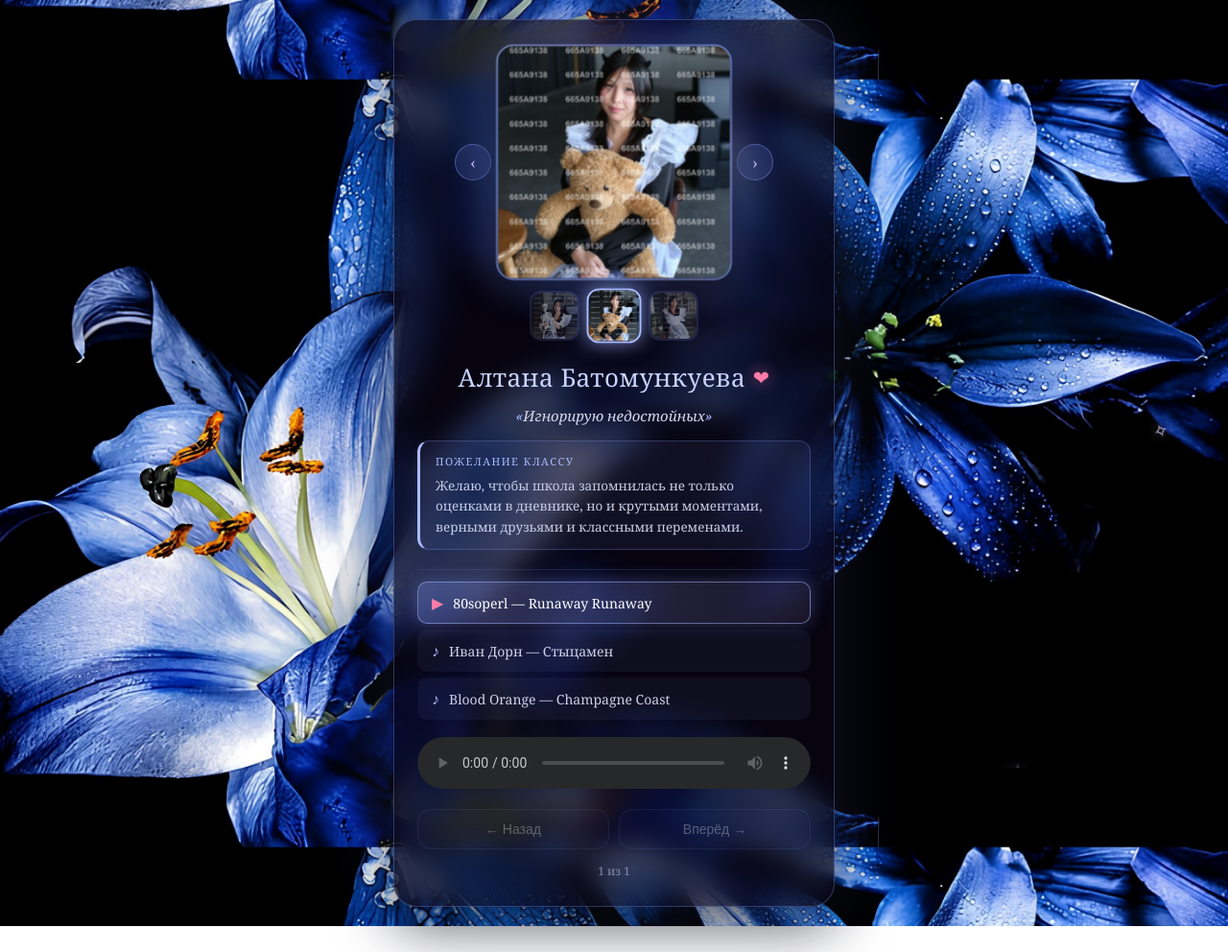
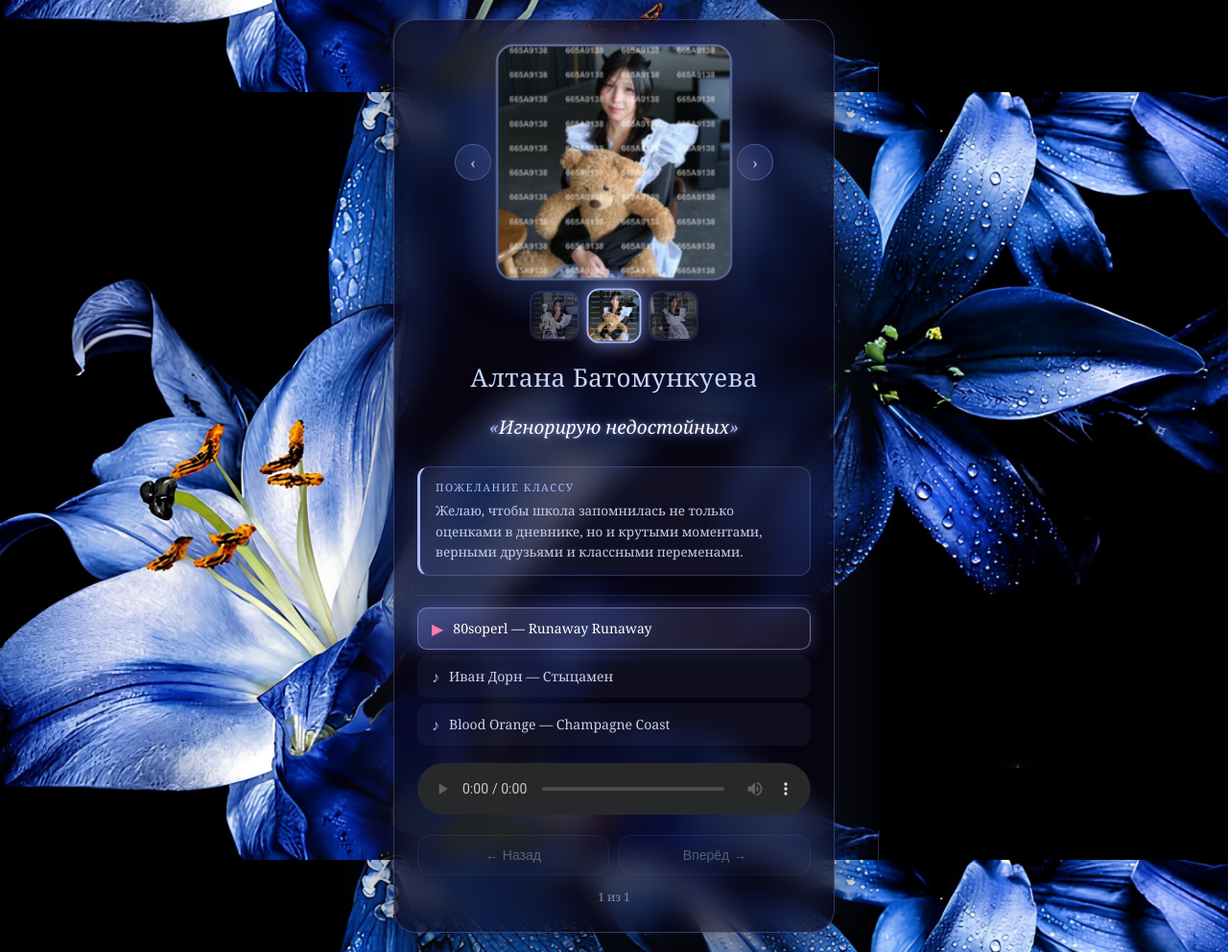
Before and after one commit to verycleann906-cmyk/nash_klass, a plain HTML site: page index.html in a window 1280 px wide. Shown: the whole page at 96% size. Before the commit the page ends 965 px from the top, so only its background shows below. Drawn offline with Linux system fonts and the light colour scheme.

Commit message:
Update index.html

```diff
--- a/index.html
+++ b/index.html
@@ -21,7 +21,6 @@
     position: relative;
   }
 
-  /* ============ ЛЕТЯЩИЕ ЧАСТИЦЫ ============ */
   .particles {
     position: fixed;
     inset: 0;
@@ -50,7 +49,6 @@
     }
   }
 
-  /* ============ КАРТОЧКА ============ */
   .card {
     background: rgba(10, 6, 24, 0.7);
     border: 1px solid rgba(140, 160, 255, 0.3);
@@ -65,7 +63,6 @@
     z-index: 1;
   }
 
-  /* ============ ФОТО ============ */
   .photo-row {
     display: flex;
     align-items: center;
@@ -152,37 +149,28 @@
     box-shadow: 0 0 18px rgba(160, 180, 255, 0.7);
   }
 
-  /* ============ ТЕКСТ ============ */
   .name {
-    font-size: 26px;
+    font-size: clamp(15px, 5.5vw, 26px);
     text-align: center;
-    margin-bottom: 10px;
+    margin-bottom: 12px;
     color: #c8d4ff;
     letter-spacing: 0.5px;
-    display: flex;
-    align-items: center;
-    justify-content: center;
-    gap: 8px;
-  }
-  .heart-icon {
-    color: #ff7ba8;
-    font-size: 20px;
-    animation: pulse 1.6s ease-in-out infinite;
-    filter: drop-shadow(0 0 8px rgba(255, 120, 170, 0.7));
-  }
-  @keyframes pulse {
-    0%, 100% { transform: scale(1); }
-    50%      { transform: scale(1.25); }
+    white-space: nowrap;
+    overflow: hidden;
+    text-overflow: ellipsis;
   }
 
   .quote {
     font-style: italic;
     text-align: center;
-    color: #d8d8ee;
-    font-size: 15px;
-    line-height: 1.6;
-    margin-bottom: 14px;
-    padding: 0 8px;
+    color: #ffffff;
+    font-size: 19px;
+    font-weight: 500;
+    line-height: 1.5;
+    margin-bottom: 18px;
+    padding: 8px 12px;
+    text-shadow: 0 0 12px rgba(160, 180, 255, 0.6),
+                 0 0 4px rgba(200, 180, 255, 0.4);
   }
   .quote::before { content: "«"; color: #a8bbff; }
   .quote::after  { content: "»"; color: #a8bbff; }
@@ -206,7 +194,6 @@
     margin-bottom: 6px;
   }
 
-  /* ============ ПЛЕЙЛИСТ ============ */
   .playlist {
     list-style: none;
     margin-bottom: 18px;
@@ -255,7 +242,6 @@
     filter: invert(0.88) hue-rotate(210deg) saturate(1.6);
   }
 
-  /* ============ НАВИГАЦИЯ ============ */
   .nav { display: flex; gap: 10px; }
   .nav button {
     flex: 1;
@@ -299,10 +285,7 @@
 
   <div class="thumbs" id="thumbs"></div>
 
-  <div class="name">
-    <span id="name"></span>
-    <span class="heart-icon">❤</span>
-  </div>
+  <div class="name" id="name"></div>
   <div class="quote" id="quote"></div>
 
   <div class="wish">
@@ -331,8 +314,8 @@ const students = [
     photos: ["img/1.jpg", "img/1b.jpg", "img/1c.jpg"],
     songs: [
       { title: "80soperl — Runaway Runaway", file: "music/1.mp3" },
-      { title: "Иван Дорн — Стыцамен", file: "music/1c.mp3" },
-      { title: "Blood Orange — Champagne Coast", file: "music/1b.mp3" }
+      { title: "Иван Дорн — Стыцамен", file: "music/1b.mp3" },
+      { title: "Blood Orange — Champagne Coast", file: "music/1c.mp3" }
     ],
     bg: "url('img/bg-1.jpg') center/cover no-repeat fixed"
   }
```
